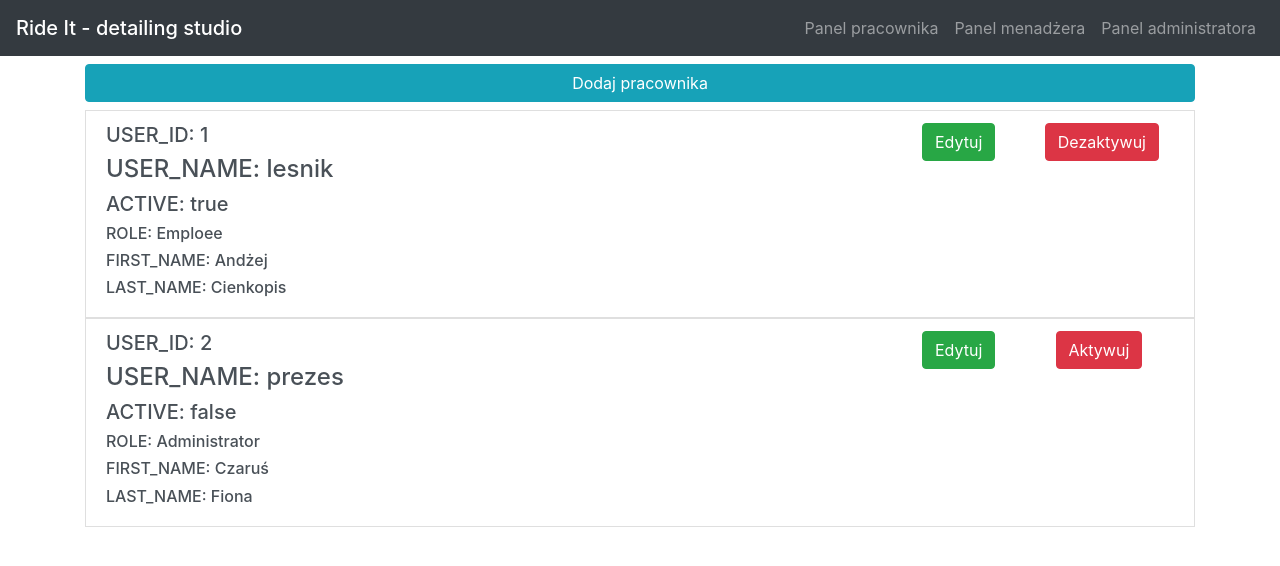
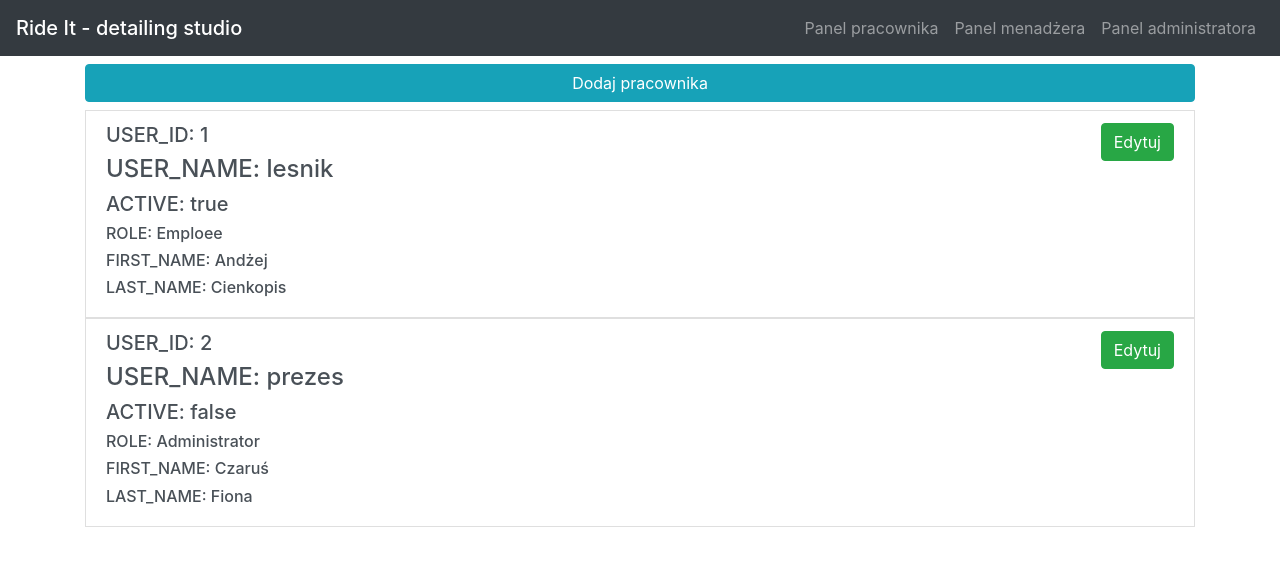
Before and after one commit to sitmar99/2021_BD2_S14_SITARZ, a React (Create React App) app in the folder src/frontend/: page / in a window 1280 px wide. Shown: the top 566 px of the page. Built offline with nearby package versions, Linux system fonts and the light colour scheme.

Commit message:
no deactivate/activate button

```diff
--- a/src/frontend/src/components/EmploeeList.js
+++ b/src/frontend/src/components/EmploeeList.js
@@ -98,18 +98,8 @@ class EmploeeList extends React.Component {
                                 </div>
                             </div>
                             <div class="col-3">
-                                <div class="row">
-                                    <div class="col">
-                                        <button type="button" class="btn btn-success" data-toggle="modal" data-target={"#editEmploee" + employee.id}>Edytuj</button>
-                                    </div>
-                                    <div class="col">
-                                        {(() => {
-                                            if (employee.active)
-                                                return <button type="button" class="btn btn-danger">Dezaktywuj</button>
-                                            else
-                                                return <button type="button" class="btn btn-danger">Aktywuj</button>
-                                            })()}
-                                    </div>
+                                <div class="row justify-content-end">
+                                    <button type="buttont" class="btn btn-success text-right" data-toggle="modal" data-target={"#editEmploee" + employee.id}>Edytuj</button>
                                 </div>
                             </div>
                         </div>
```
